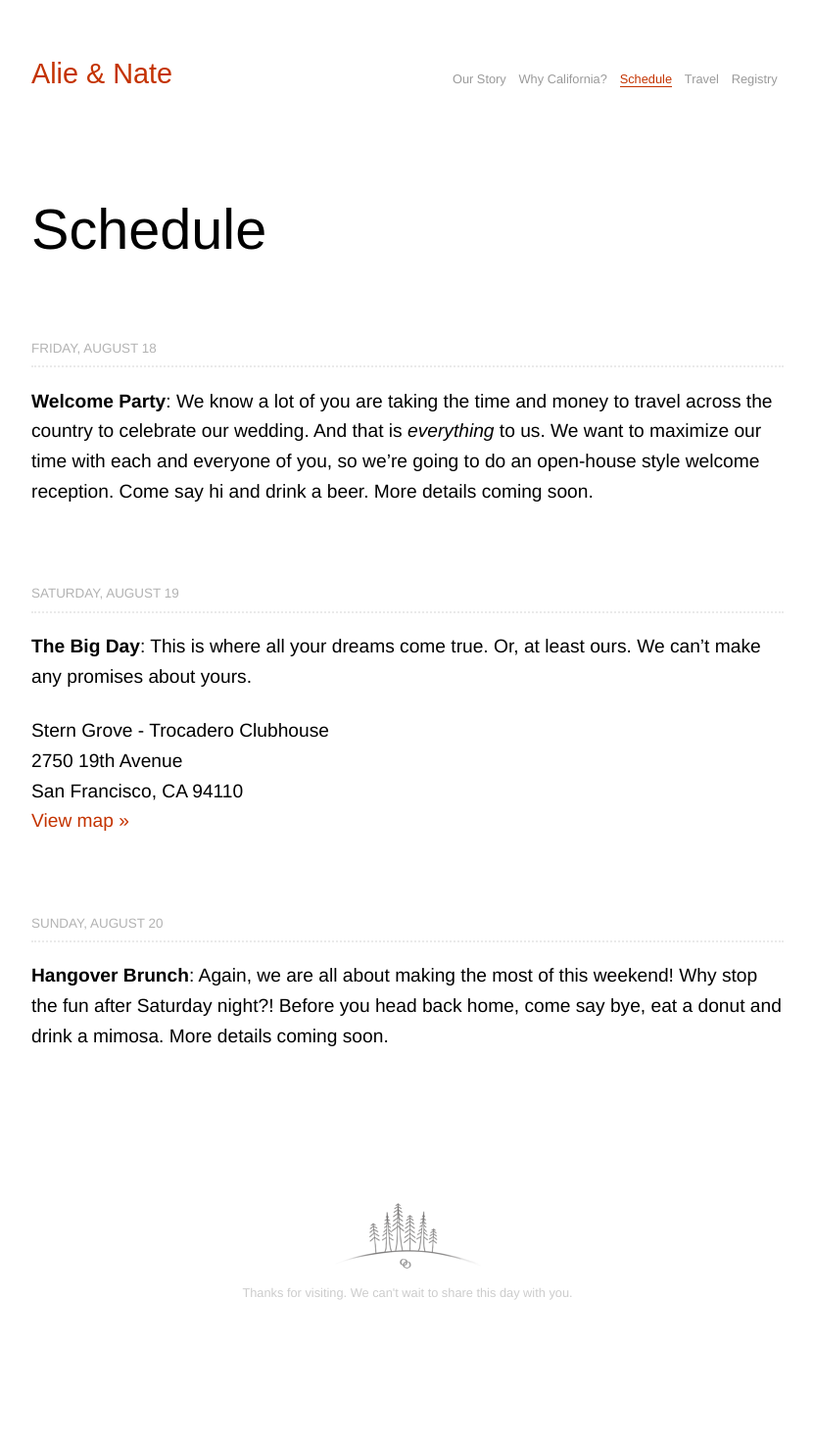
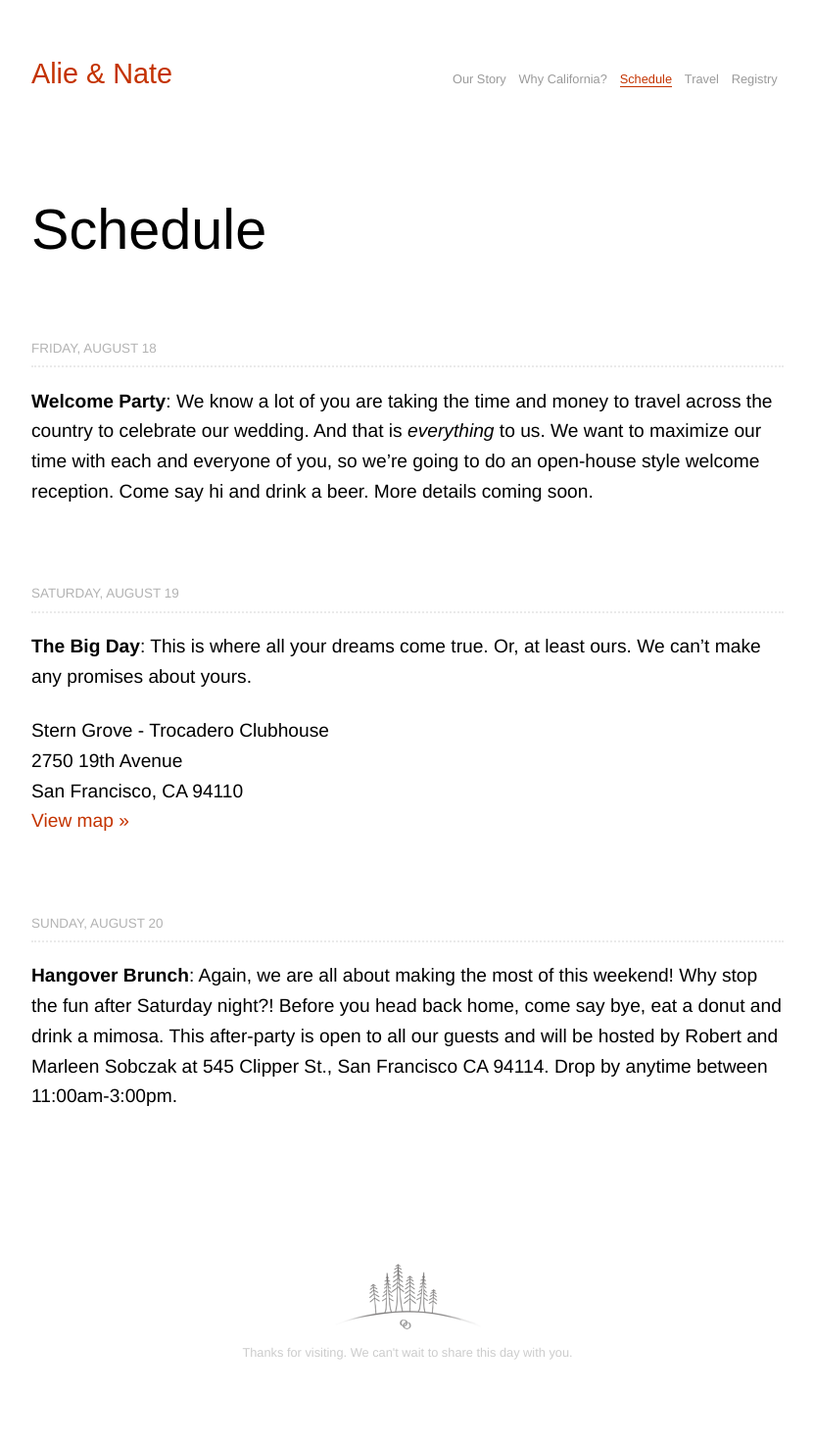
Before and after one commit to nkadlac/alieplusnate.com, a Jekyll site: the page built from schedule.md, in a window 1280 px wide. Shown: the whole page at 98% size, without its empty margins (224-1055 px from the left). Built offline with Jekyll 4.4.1, drawn with Linux system fonts in a browser that asks for light colours; some web fonts are replaced; before the commit the page ends 1410 px from its top, so only the background shows below that.

Commit message:
Updated Schedule

```diff
--- a/schedule.md
+++ b/schedule.md
@@ -20,4 +20,4 @@ San Francisco, CA 94110<br>
 
 ## Sunday, August 20
 
-**Hangover Brunch**: Again, we are all about making the most of this weekend! Why stop the fun after Saturday night?! Before you head back home, come say bye, eat a donut and drink a mimosa. More details coming soon.
+**Hangover Brunch**: Again, we are all about making the most of this weekend! Why stop the fun after Saturday night?! Before you head back home, come say bye, eat a donut and drink a mimosa. This after-party is open to all our guests and will be hosted by Robert and Marleen Sobczak at 545 Clipper St., San Francisco CA 94114. Drop by anytime between 11:00am-3:00pm.
```
